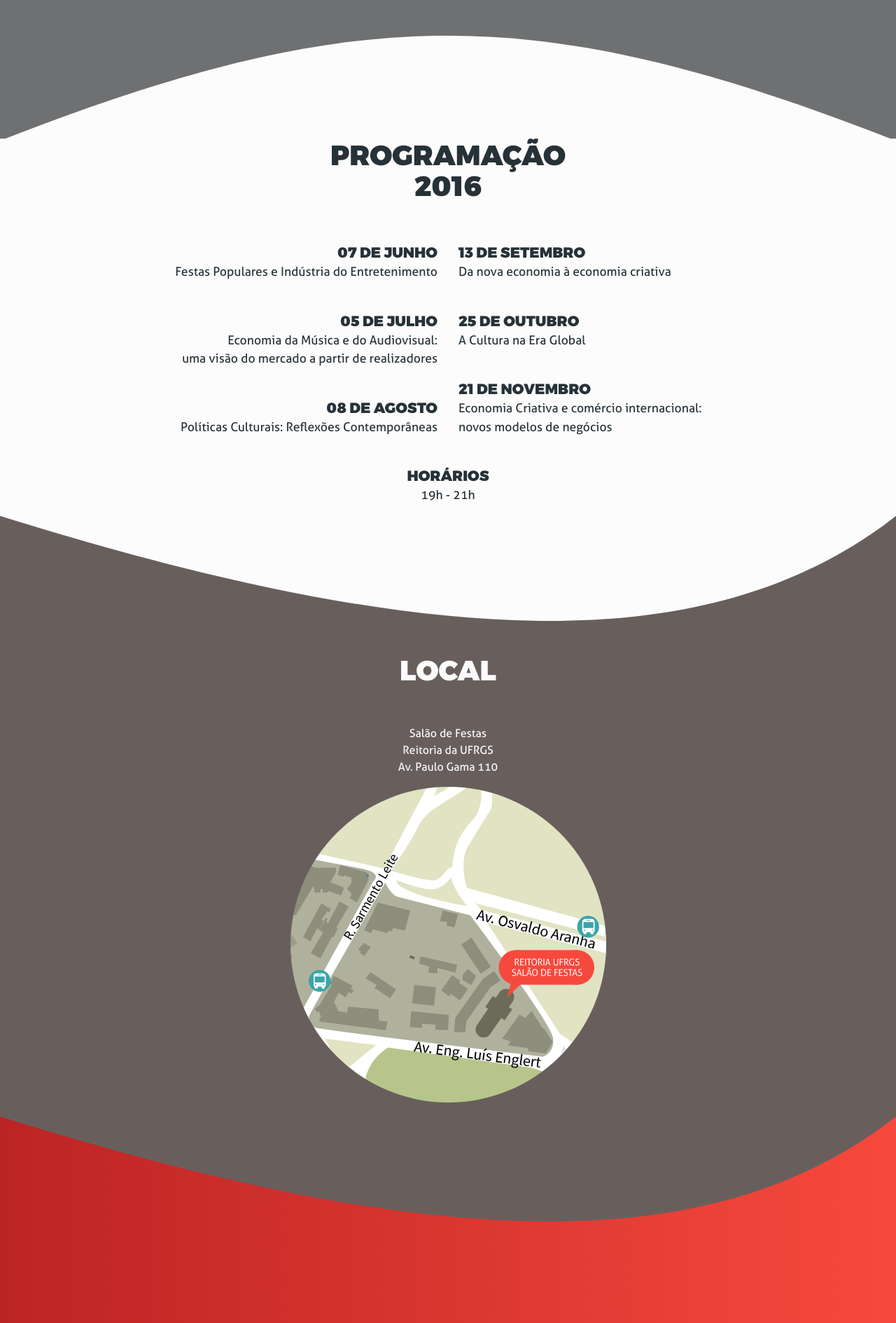
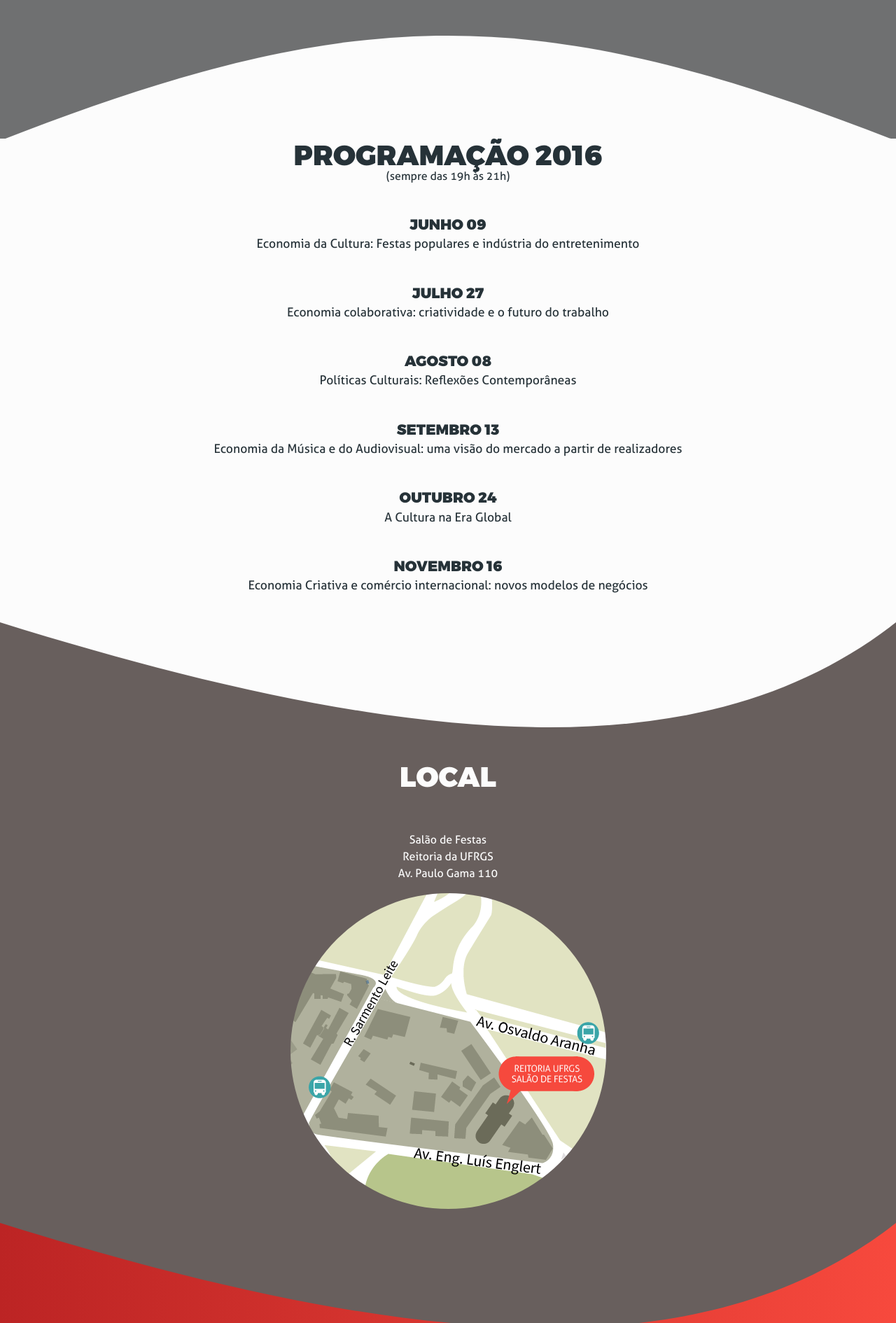
Before and after one commit to cegov/dialogos, a PHP site: page / in a window 1280 px wide. Shown: the part 1270-3160 px from the top of the page at 70% size. Run offline with PHP 8.4, Linux system fonts and the light colour scheme; some libraries are stand-ins or nearby versions.

Commit message:
[UPDATE] Minor fix

```diff
--- a/index.php
+++ b/index.php
@@ -126,24 +126,17 @@
 		<article class="container">
 			<div class="row">
 				<div class="col-lg-12">
-					<h1 class="schedule-title"><?php echo $general['dates']?><br> 2016</h1>
+					<h1 class="schedule-title"><?php echo $general['dates']?> 2016</h1>
+					<p class="schedule-hour">(<?php echo $general['hour']?>)</p>
 				</div>
 			</div>
 			<div class="row">
-				<div class="col-md-6 schedule-left">
-					<p class="schedule-date">07 de Junho</p><p class="date-title">Festas Populares e Indústria do Entretenimento</p>
-					<p class="schedule-date">05 de Julho</p><p class="date-title">Economia da Música e do Audiovisual:<br>uma visão do mercado a partir de realizadores</p>
-					<p class="schedule-date">08 de Agosto</p><p class="date-title">Políticas Culturais: Reflexões Contemporâneas</p>
-				</div>
-				<div class="col-md-6">
-					<p class="schedule-date">13 de Setembro</p><p class="date-title"> Da nova economia à economia criativa</p>
-					<p class="schedule-date">25 de Outubro</p><p class="date-title">A Cultura na Era Global </p>
-					<p class="schedule-date">21 de Novembro</p><p class="date-title"> Economia Criativa e comércio internacional: <br>novos modelos de negócios</p>
-				</div>
-			</div>
-			<div class="row">
-				<div class="col-lg-12">
-					<p class="schedule-hour"><span><?php echo $general['time']?></span>19h - 21h</p>
+				<div class="col-md-12">
+					<?php foreach ($conferences as $key => $val) :?>
+						<?php foreach ($val as $a => $b) :?>
+							<p class="schedule-date"><?php echo $b['date'];?></p><p class="date-title"><?php echo $b['title'];?></p>
+						<?php endforeach;?>
+					<?php endforeach;?>
 				</div>
 			</div>
 		</article>
@@ -186,7 +179,7 @@
 							<p class="conference-number"><?php echo $general['conference'] . ' ' . $b['edition'];?></p>
 							<h2 class="conference-title"><?php echo $b['title'];?></h2>
 							<p class="conference-description"><?php echo $b['description'];?></p>
-							<p><?php echo $general['speaker'];?>:</p>
+							<p><?php echo $b['panelists'] == NULL ? '' : $general['speaker'] . ':' ;?></p>
 							<?php foreach ($b['panelists'] as $c => $d) :?>
 								<div class="conference-panelist" data-toggle="modal" data-target="<?php echo '#modal' . $d['picture']?>">
 									<img src="<?php echo 'image/profiles/' . $d['picture'] . '.png';?>">
@@ -235,6 +228,7 @@
 					<div class="realizador-images">
 						<img src="image/obec.png">
 						<img src="image/cegov.png">
+						<img src="image/catavento.png">
 					</div>
 				</div>
 			</div>
--- a/langs/en-US/general.json
+++ b/langs/en-US/general.json
@@ -4,6 +4,7 @@
 	"home":"Home",
 	"about":"About",
 	"dates":"Dates",
+	"hour":"always between 7pm and 9pm",
 	"place":"Place",
 	"conferences":"Conferences",
 	"conference":"Conference",
--- a/langs/pt-BR/conferences.json
+++ b/langs/pt-BR/conferences.json
@@ -25,7 +25,7 @@
 		},
 		{
 			"edition":"2",
-			"date":"Julho 20",
+			"date":"Julho 27",
 			"title":"Economia colaborativa: criatividade e o futuro do trabalho",
 			"description":"No centro das mudanças empreendidas pela chamada “nova economia” estão a economia colaborativa, as tecnologias da informação e as novas formas de trabalho. Assim, a conferência debaterá as novas condições de produção e circulação de bens culturais e criativos na sociedade contemporânea a partir dos dispositivos digitais e em rede, compreendendo a centralidade assumida pelas tecnologias na superação de modelos assimétricos de difusão.",
 			"panelists":[
@@ -121,24 +121,7 @@
 			"title":"Economia Criativa e comércio internacional: novos modelos de negócios",
 			"description":"A conferência visa proporcionar um debate sobre os fluxos comerciais internacionais de bens e serviços oriundos das indústrias criativas, bem como os modelos de negócios associados a estes movimentos de internacionalização. De forma comparativa Brasil-França, serão apresentados estudos e indicadores que avaliam os impactos econômicos produzidos pelo comércio internacional pelas indústrias criativas.",
 			"panelists":[
-				{
-					"name":"Leandro Valiati",
-					"university":"Universidade Federal do Rio Grande do Sul",
-					"resume":"Professor do Departamento de Economia e Relações Internacionais da UFRGS e coordenador do Observatório de Economia Criativa (OBEC-UFRGS).",
-					"picture":"lvaliati"
-				},
-				{
-					"name":"François Moreau",
-					"university":"Paris XIII",
-					"resume":"Professor de Economia na universidade Paris XIII e coordenador do LABEX ICCA (Indústrias Culturais e Criação Artística).",
-					"picture":"fmoreau"
-				},
-				{
-					"name":"Paul Heritage",
-					"university":"Queen Mary University",
-					"resume":"-",
-					"picture":"pheritage"
-				}
+
 			],
 			"path":"M0 0 C 50 100 80 100 100 0 Z",
 			"color-1":"#4d5995",
--- a/langs/pt-BR/general.json
+++ b/langs/pt-BR/general.json
@@ -4,6 +4,7 @@
 	"home":"Início",
 	"about":"Sobre",
 	"dates":"Programação",
+	"hour":"sempre das 19h às 21h",
 	"place":"Local",
 	"conferences":"Conferências",
 	"conference":"Conferência",
--- a/main.css
+++ b/main.css
@@ -389,6 +389,7 @@ nav {
 	font-size: 1.3rem;
 	margin-bottom: 0px;
 	text-transform: uppercase;
+	text-align: center;
 }
 
 .schedule-hour span {
@@ -397,7 +398,9 @@ nav {
 
 .schedule-hour{
 	text-align: center;
-	font-size: 1.1rem;
+	font-size: 1rem;
+	margin-top: -60px;
+	margin-bottom: 40px;
 }
 
 .place-address {
@@ -407,6 +410,7 @@ nav {
 .date-title {
 	margin-bottom: 40px;
 	font-size: 1.1rem;
+	text-align: center;
 }
 
 .realizador-title {
@@ -587,6 +591,15 @@ nav {
 	.conference-section:nth-of-type(even) .circle {
 		order: 0;
 	}
+	.info {
+		max-width: 90%;
+	}
+}
+
+@media (max-width: 460px) {
+	#sticky {
+		display: none;
+	}
 }
 
 /*
```
Also changed, not shown: langs/en-US/conferences.json (+2 -19 lines).
